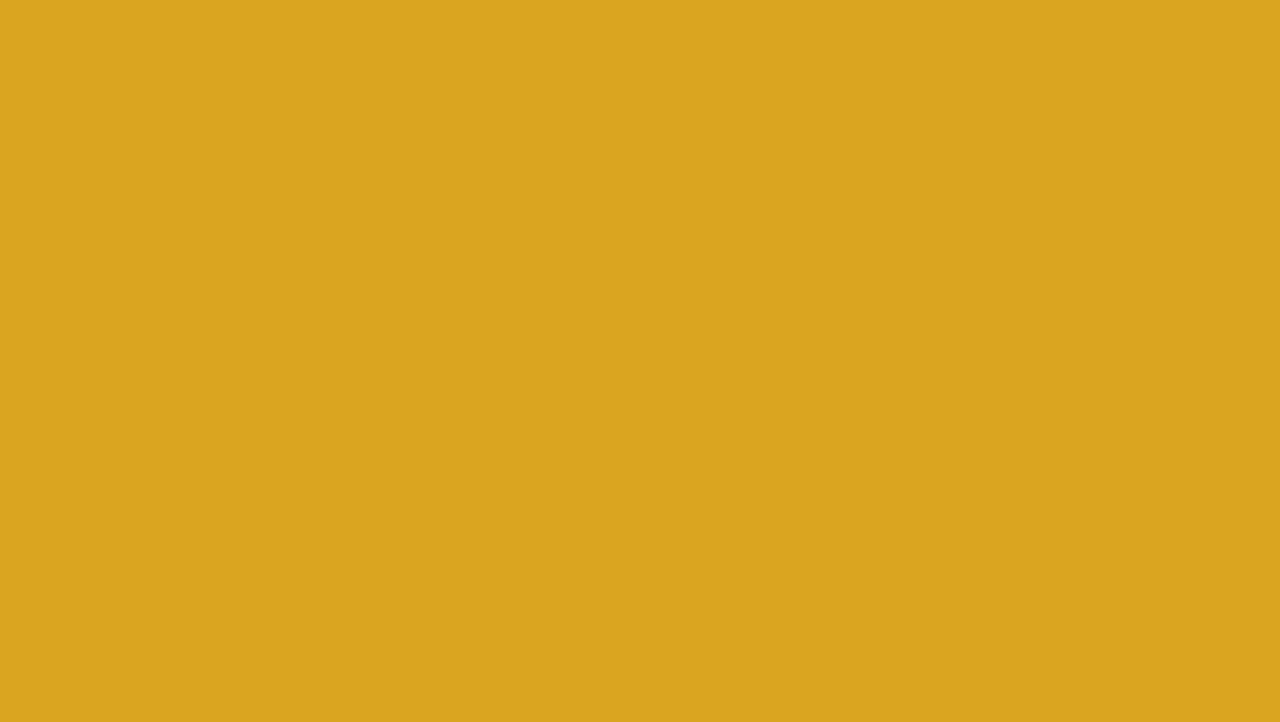
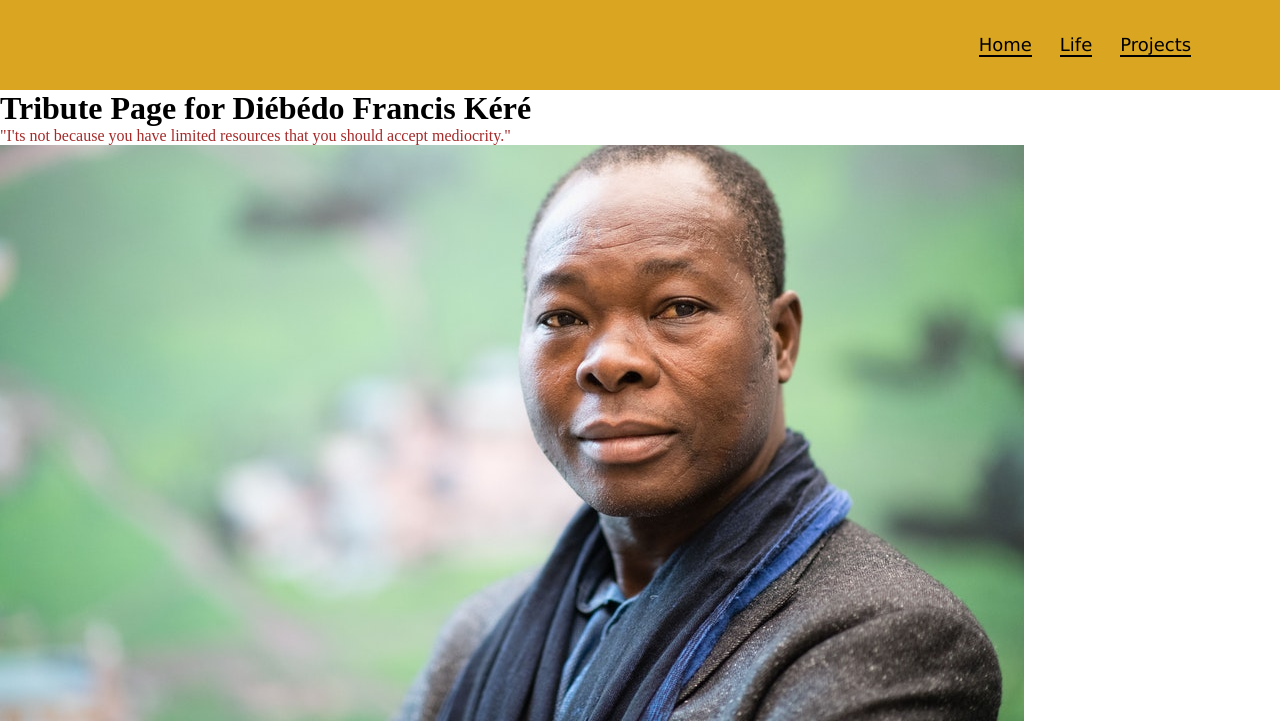
Before and after one commit to lindatrevino/TributePageKere, a plain HTML site: page index.html in a window 1280 px wide. Shown: the top 722 px of the page. Drawn offline with Linux system fonts and the light colour scheme; files that its build step writes are made by us from their sources.

Commit message:
first styles

```diff
--- a/css/style.css
+++ b/css/style.css
@@ -4,7 +4,54 @@
 }
 
 .header{
-    min-height: 100vh;
+    min-height: 10vh;
     width: 100%;
     background: goldenrod;
 }
+
+nav{
+    display: flex;
+    padding: 2% 6%;
+    justify-content: space-between;
+    align-items: center;
+}
+
+.nav-links{
+
+    flex: 1;
+    text-align: right;
+
+}
+
+.nav-links ul li{
+
+    list-style: none;
+    display: inline-block;
+    padding: 8px 12px;
+    position: relative;
+}
+
+.nav-links ul li a{
+    color: black;
+    text-decoration: none;
+    font-size: 18px;
+    font-family: Verdana, Geneva, Tahoma, sans-serif;
+
+
+}
+
+.nav-links ul li::after{
+    content: "";
+    width: 100%;
+    height: 2px;
+    background: black;
+    display: block;
+    margin: auto;
+
+
+}
+
+.nav-links ul li::after{
+
+
+}
--- a/index.html
+++ b/index.html
@@ -5,10 +5,29 @@
     <meta http-equiv="X-UA-Compatible" content="IE=edge">
     <meta name="viewport" content="width=device-width, initial-scale=1.0">
     <title>Tribute Page for Diébédo Francis Kéré</title>
-   <link rel="stylesheet" href="style.css">
+   <link rel="stylesheet" href="/css/style.css">
 </head>
 <body>
-    <section class="header"></section>
+
+
+
+    <section class="header">
+        <nav>
+<div class="nav-links">
+
+    <ul>
+        <li><a href="">Home</a></li>
+        <li><a href="">Life</a></li>
+        <li><a href="">Projects</a></li>
+    </ul>
+</div>
+
+        </nav>
+    </section>
+
+
+
+
     <h1>Tribute Page for Diébédo Francis Kéré</h1>
      <p style="color: brown;"> "I'ts not because you have limited resources that you should accept mediocrity."</p>
     <img src="/images/francis.jpeg" alt="picture of Diébédo Francis Kéré">
```
